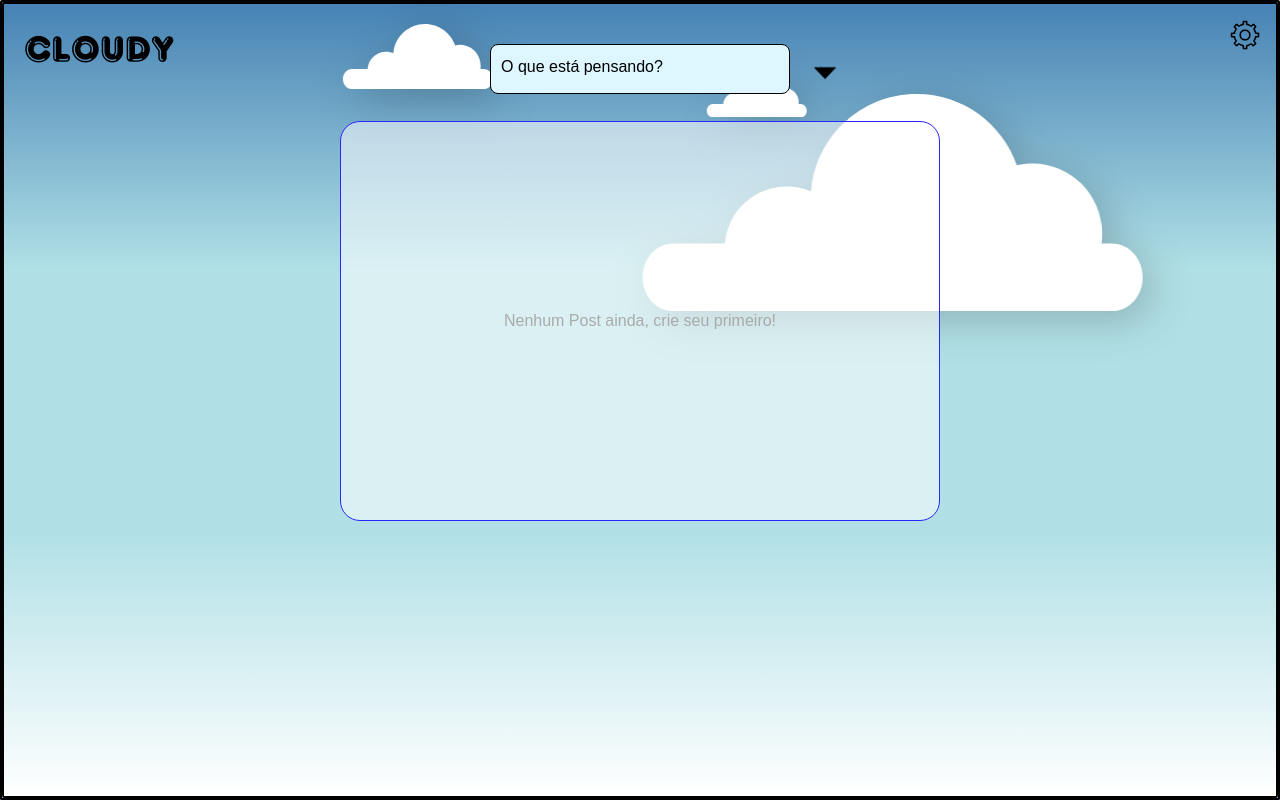
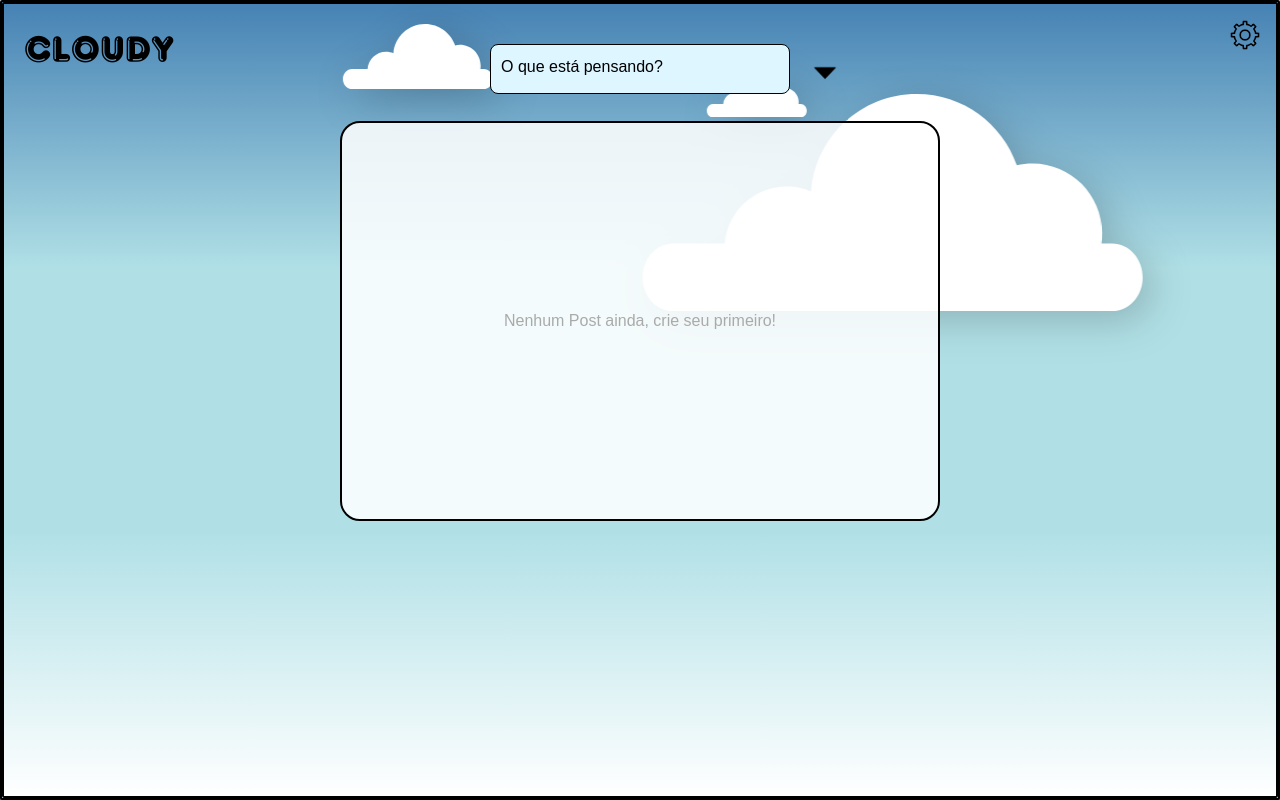
Before and after one commit to Igorrst/Cloudy, a React (Vite) app: page /home in a window 1280 px wide. Built offline with nearby package versions, Linux system fonts and the light colour scheme.

Commit message:
Updating-Post

```diff
--- a/src/components/BackgroundDay/index.css
+++ b/src/components/BackgroundDay/index.css
@@ -22,7 +22,7 @@ body {
     left: 0;
     width: 100%;
     height: 100%;
-    z-index: -1;
+    z-index: -100;
     overflow: hidden;
 }
 
--- a/src/pages/Home/styles.ts
+++ b/src/pages/Home/styles.ts
@@ -76,9 +76,9 @@ export const BoxPost = styled.div`
   max-width: 600px;
   min-height: 400px;
   height: auto;
-  border: 1px solid rgb(42, 38, 255);
+  border: 2px solid black;
   border-radius: 20px;
-  background-color: rgba(255, 255, 255, 0.53);
+  background-color: rgba(255, 255, 255, 0.86);
   display: flex;
   align-items: center;
   justify-content: center;
```
